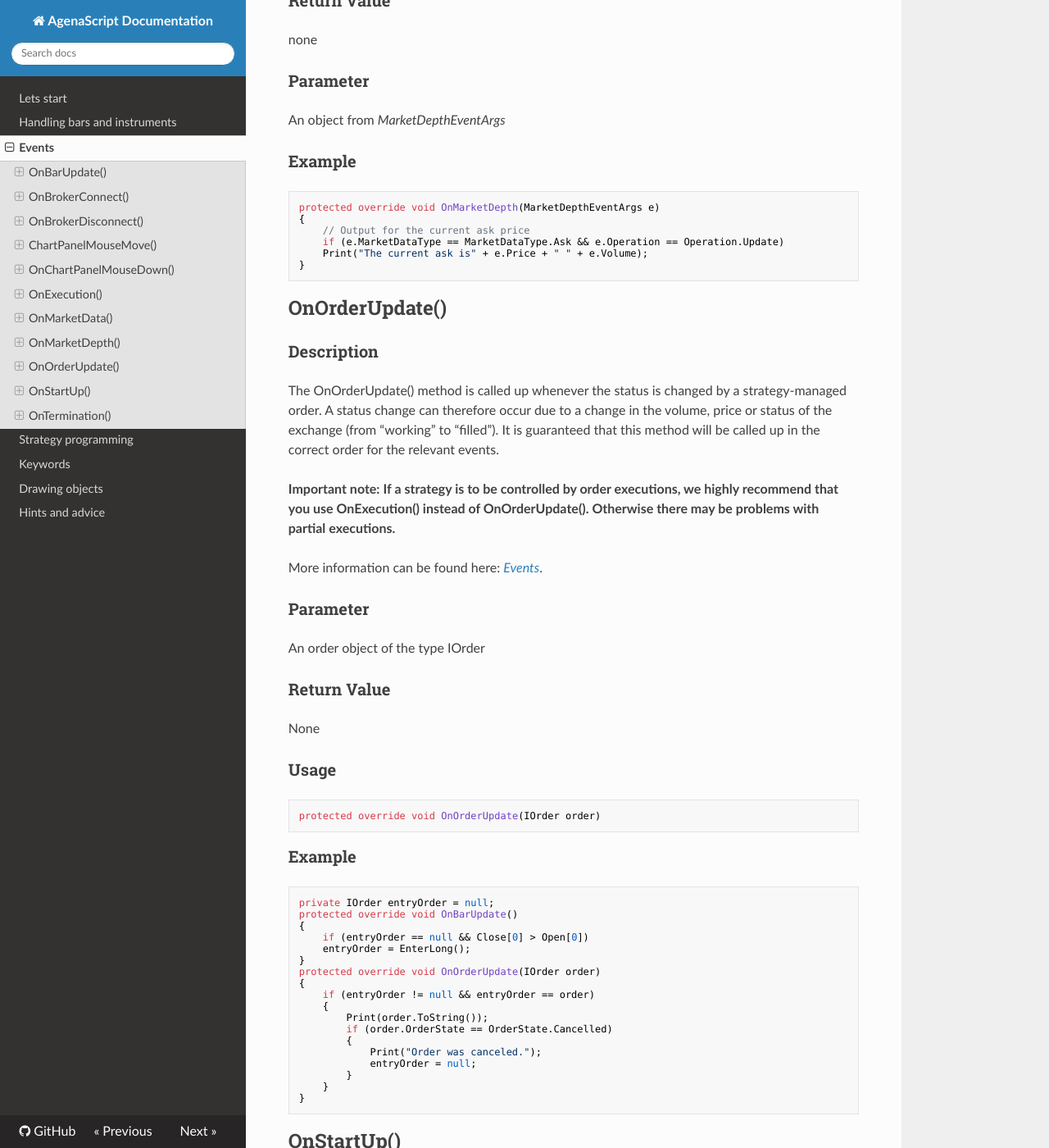
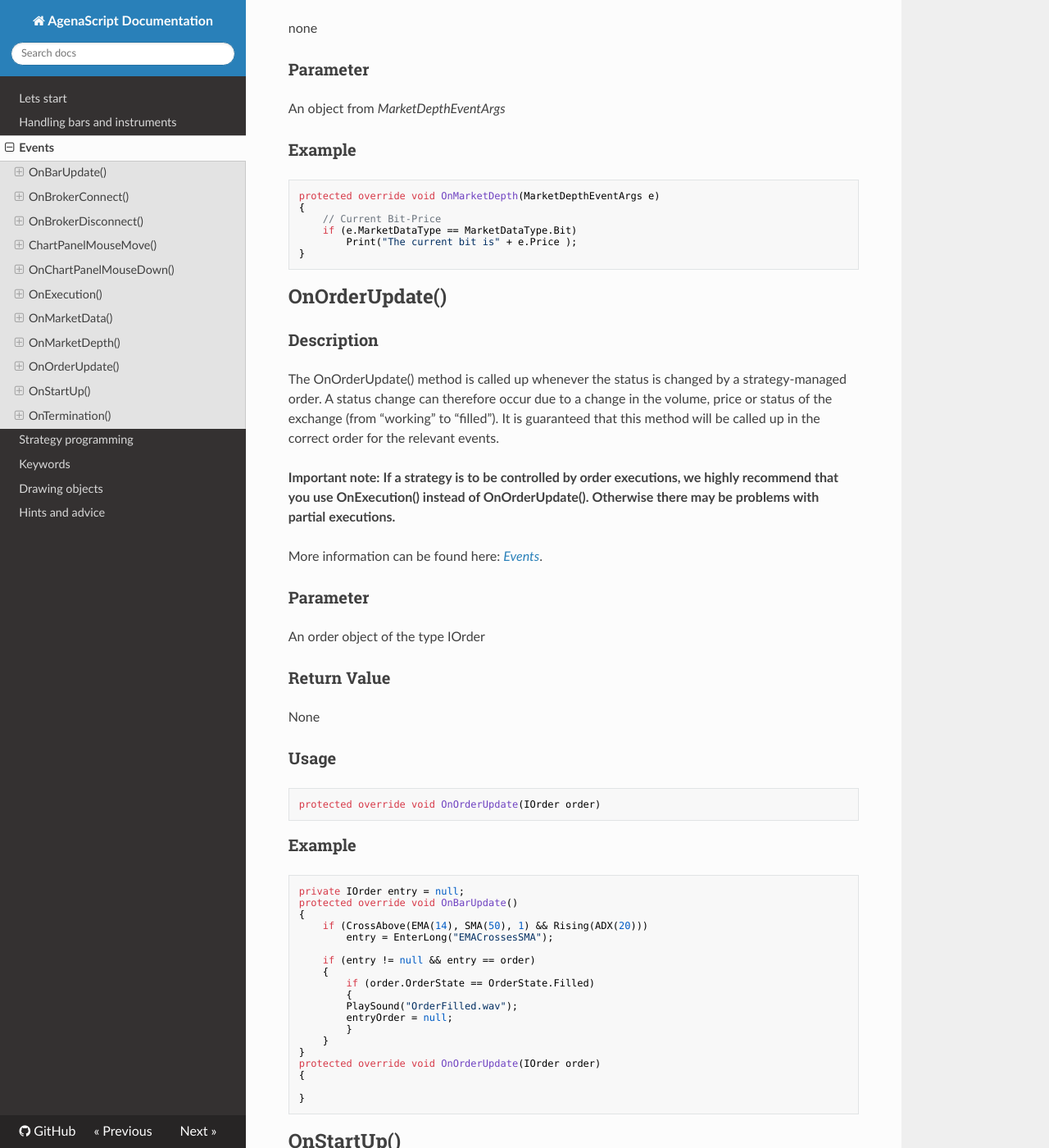
Before and after one commit to AgenaTrader/AgenaScript-documentation, an MkDocs documentation site: the page built from sources/events.md, in a window 1280 px wide and 1400 px high, scrolled down 7441 px. Shown: the whole window at 82% size. Built offline with MkDocs 1.6.1, drawn with Linux system fonts in a browser that asks for light colours; nearby versions of some CDN libraries; old or Windows-style settings are respelled for this version of MkDocs; some of the changed text lies outside the part shown.

Commit message:
Update events.md

````diff
--- a/sources/events.md
+++ b/sources/events.md
@@ -244,21 +244,20 @@
 
 ### Example
 ```cs
-private IOrder entryOrder = null;
+private IOrder entry = null;
 protected override void OnBarUpdate()
 {
-    if (entryOrder == null && Close[0] > Open[0])
-    entryOrder = EnterLong();
+	if (CrossAbove(EMA(14), SMA(50), 1) && Rising(ADX(20)))
+        	entry = EnterLong("EMACrossesSMA");
 }
 protected override void OnExecution(IExecution execution)
 {
-    // Example 1
-    if (entryOrder != null && execution.Order == entryOrder)
-    Print(execution.ToString());
-
-    // Example 2
-    if (execution.Order != null && execution.Order.OrderState == OrderState.Filled)
-    Print(execution.ToString());
+    // Example
+    if (entry != null && execution.Order == entry)
+    {
+    	Print(execution.Price.ToString());
+	Print(execution.Order.OrderState.ToString());
+    }
 }
 ```
 
@@ -331,9 +330,9 @@
 ```cs
 protected override void OnMarketDepth(MarketDepthEventArgs e)
 {
-    // Output for the current ask price
-    if (e.MarketDataType == MarketDataType.Ask && e.Operation == Operation.Update)
-    Print("The current ask is" + e.Price + " " + e.Volume);
+    // Current Bit-Price
+    if (e.MarketDataType == MarketDataType.Bit)
+    	Print("The current bit is" + e.Price );
 }
 ```
 
@@ -360,23 +359,24 @@
 
 ### Example
 ```cs
-private IOrder entryOrder = null;
+private IOrder entry = null;
 protected override void OnBarUpdate()
 {
-    if (entryOrder == null && Close[0] > Open[0])
-    entryOrder = EnterLong();
+    if (CrossAbove(EMA(14), SMA(50), 1) && Rising(ADX(20)))
+        entry = EnterLong("EMACrossesSMA");
+
+    if (entry != null && entry == order)
+    {
+        if (order.OrderState == OrderState.Filled)
+        {
+		PlaySound("OrderFilled.wav");
+		entryOrder = null;
+        }
+    }
 }
 protected override void OnOrderUpdate(IOrder order)
 {
-    if (entryOrder != null && entryOrder == order)
-    {
-        Print(order.ToString());
-        if (order.OrderState == OrderState.Cancelled)
-        {
-			Print("Order was canceled.");
-			entryOrder = null;
-        }
-    }
+
 }
 ```
 
````
